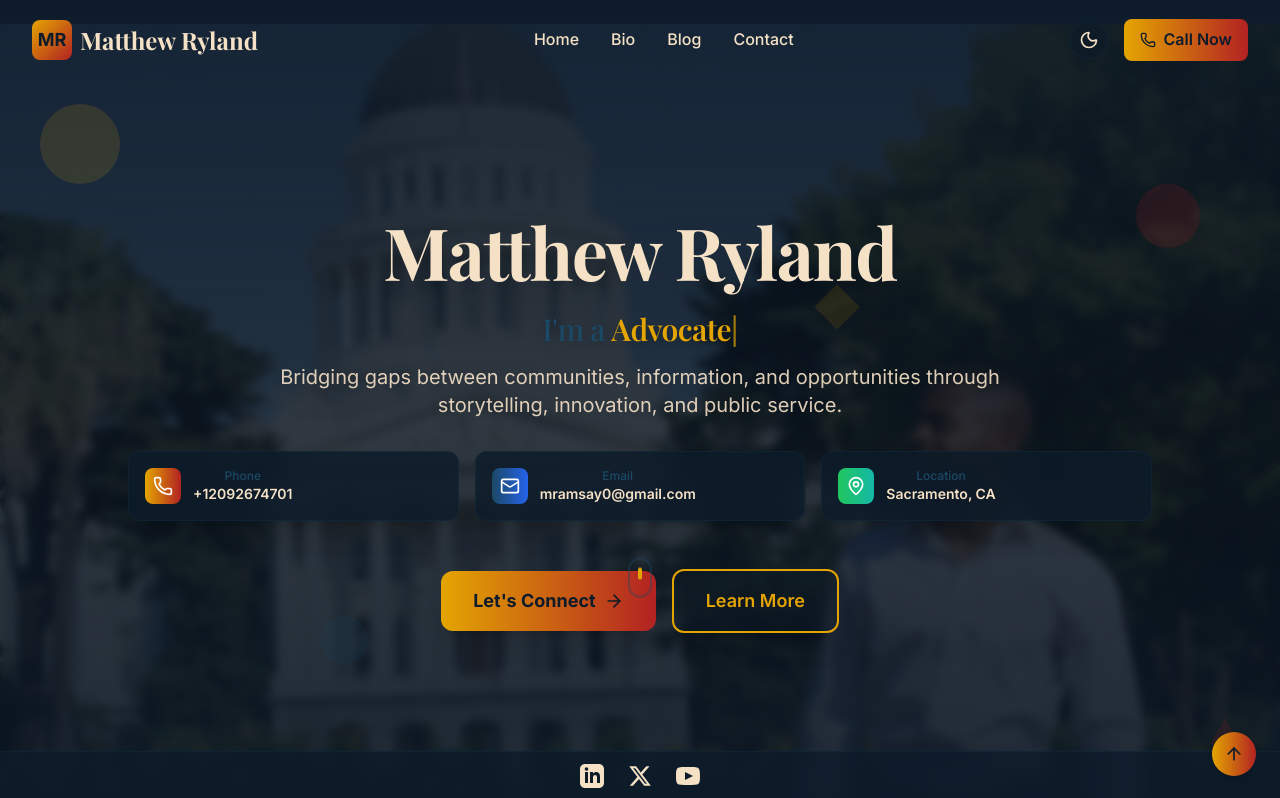
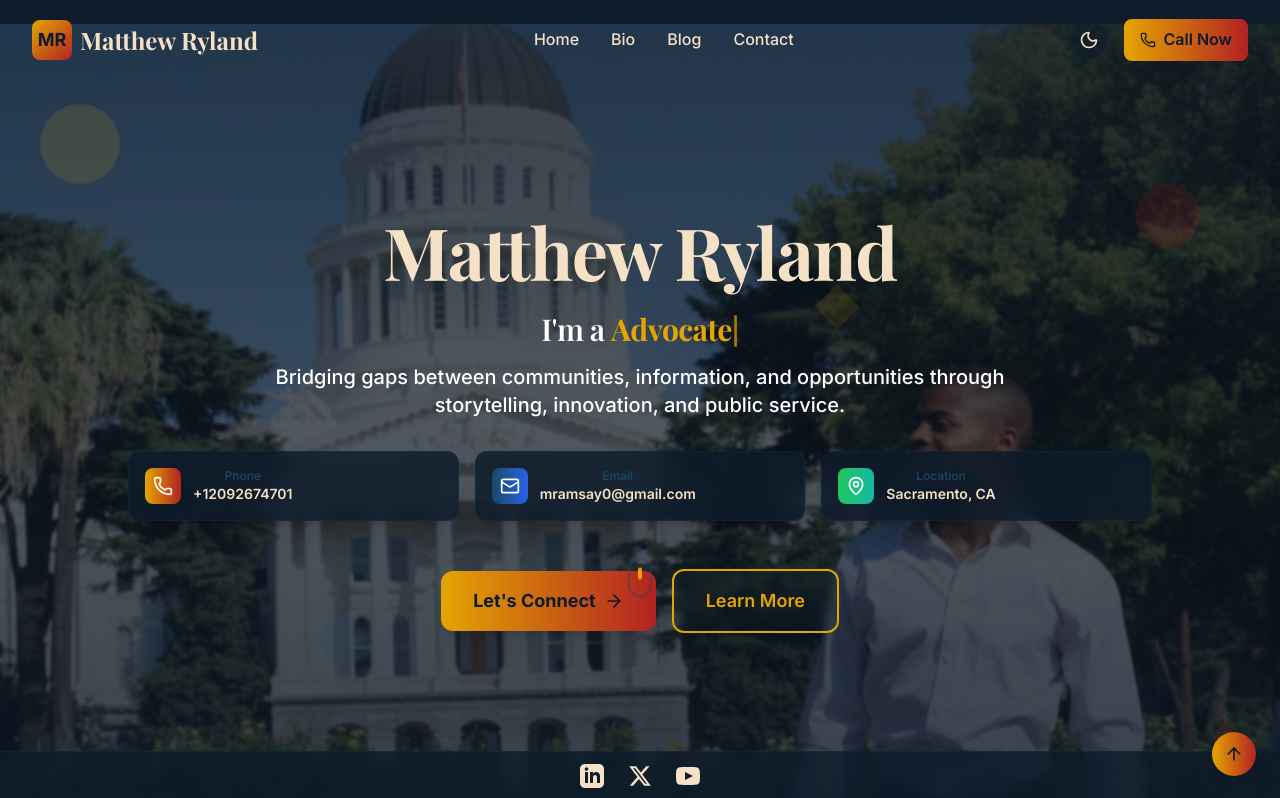
Before and after one commit to ryramzy/matthew-ryland, a Next.js app: page / in a window 1280 px wide. Shown: the top 798 px of the page. Built offline with nearby package versions, Linux system fonts and the light colour scheme.

Commit message:
Improve hero image visibility: reduce blur and enhance text contrast for better readability

```diff
--- a/app/components/hero.tsx
+++ b/app/components/hero.tsx
@@ -85,11 +85,11 @@ export function Hero() {
         }}
       />
 
-      {/* Semi-transparent dark overlay with Gaussian blur */}
-      <div className="absolute inset-0 bg-black/60 backdrop-blur-sm" />
+      {/* Semi-transparent dark overlay with minimal blur */}
+      <div className="absolute inset-0 bg-black/40 backdrop-blur-[1px]" />
 
       {/* Additional gradient overlay for better text contrast */}
-      <div className="absolute inset-0 bg-gradient-to-b from-midnight/80 via-midnight/60 to-midnight/80" />
+      <div className="absolute inset-0 bg-gradient-to-b from-midnight/70 via-midnight/50 to-midnight/70" />
 
       {/* Floating shapes */}
       <FloatingShapes />
@@ -104,9 +104,9 @@ export function Hero() {
 
           {/* Subtitle with typewriter effect */}
           <div className="mb-8 animate-fade-in" style={{ animationDelay: '0.2s' }}>
-            <h2 className="text-2xl md:text-3xl font-medium text-tealBlue mb-4 drop-shadow-lg">
+            <h2 className="text-2xl md:text-3xl font-semibold text-white mb-4 drop-shadow-2xl">
               I'm a{' '}
-              <span className="text-warmGold font-semibold">
+              <span className="text-warmGold font-bold">
                 <Typewriter
                   words={['Builder', 'Strategist', 'Advocate', 'Innovator']}
                   loop={true}
@@ -118,7 +118,7 @@ export function Hero() {
                 />
               </span>
             </h2>
-            <p className="text-lg md:text-xl text-sandBeige/90 max-w-3xl mx-auto leading-relaxed drop-shadow-lg">
+            <p className="text-lg md:text-xl text-white font-medium max-w-3xl mx-auto leading-relaxed drop-shadow-2xl">
               Bridging gaps between communities, information, and opportunities through
               storytelling, innovation, and public service.
             </p>
```
